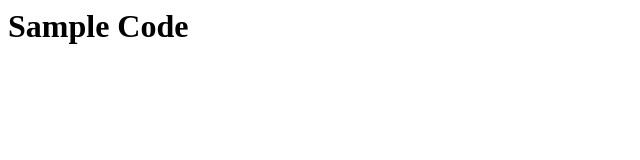
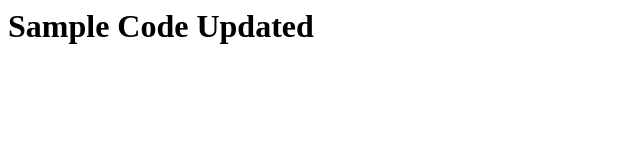
Before and after one commit to lijasaha/static-web-app, a plain HTML site: page index.html in a window 1280 px wide. Shown: the whole page, without its empty margins (0-640 px from the left). Drawn offline with Linux system fonts and the light colour scheme.

Commit message:
Update index.html

```diff
--- a/index.html
+++ b/index.html
@@ -2,6 +2,6 @@
   <head>
   </head>
   <body>
-    <h1>Sample Code</h1>
+    <h1>Sample Code Updated</h1>
   </body>
 </html>
```
